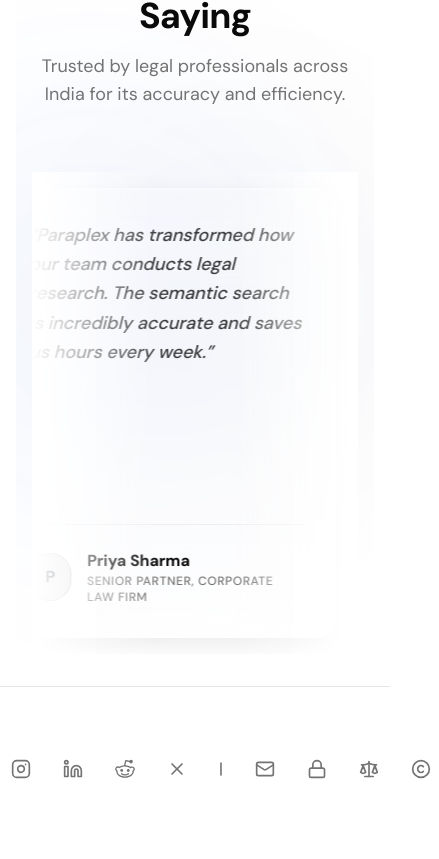
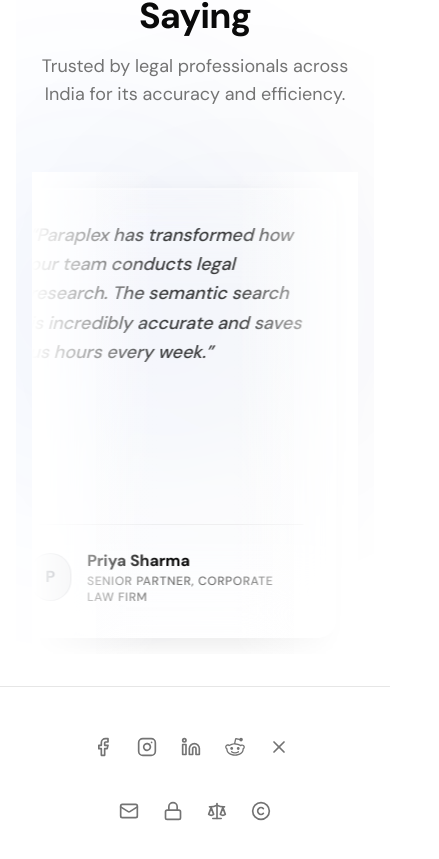
Before and after one commit to thelexbot/lex_html, a Next.js app: page / in a window 390 px wide. Shown: the part 4587-5446 px from the top of the page, 439 px wide, since content can reach past the window. Built offline with nearby package versions, Linux system fonts and the light colour scheme.

Commit message:
codeUpdated

```diff
--- a/components/layouts/Footer.tsx
+++ b/components/layouts/Footer.tsx
@@ -146,7 +146,7 @@ const Footer = () => {
       whileInView="visible"
       viewport={{ once: true }}
     >
-      <div className="container mx-auto px-6 py-14 font-medium">
+      <div className="container mx-auto px-4 py-10 md:px-6 md:py-14 font-medium">
         {/* <div className="grid grid-cols-1 gap-10 md:grid-cols-4">
           <motion.div variants={itemVariants} className="space-y-4">
             <div className="flex items-center gap-2 text-lg font-semibold">
@@ -229,9 +229,10 @@ const Footer = () => {
 
         <motion.div
           variants={itemVariants}
-          className="text-center text-base text-muted-foreground font-medium items-center justify-center flex"
+          className="text-center text-base text-muted-foreground font-medium items-center justify-center flex flex-col space-y-8"
         >
-          <div className="flex items-center gap-4 pt-2">
+          <div className="flex flex-wrap items-center justify-center gap-x-2 gap-y-6 md:gap-x-4">
+            <div className="flex items-center gap-1 md:gap-2">
               {socialLinks.map((social, index) => {
                 const Icon = social.icon;
                 return (
@@ -240,32 +241,31 @@ const Footer = () => {
                     href={social.href}
                     target="_blank"
                     rel="noopener noreferrer"
-                  className="text-muted-foreground hover:text-foreground transition-colors p-2 hover:bg-muted rounded-lg transform hover:scale-110 duration-200"
+                    className="text-muted-foreground hover:text-foreground transition-all p-2.5 hover:bg-muted rounded-xl active:scale-95"
                   >
-                  <Icon className="h-5 w-5 font-semibold" />
+                    <Icon className="h-5 w-5" />
                     <span className="sr-only">Social link</span>
                   </Link>
                 );
               })}
+            </div>
             <Link href="https://app.thelexbot.com/auth/signup" target="_blank">
-              <span className="mx-2 select-none">|</span>
+              <span className="hidden sm:block mx-2 select-none">|</span>
             </Link>
 
+            <div className="flex flex-wrap items-center justify-center gap-1 md:gap-2">
               {legalLinks.map((legal, index) => {
                 const Icon = legal.icon;
 
                 if (legal.isStatic) {
                   return (
-                  <div
-                    key={`legal-${index}`}
-                    className="flex items-center gap-3"
-                  >
+                    <div key={`legal-${index}`} className="flex items-center">
                       <button
                         type="button"
                         onClick={() => setShowCopyright(!showCopyright)}
-                      className={`transition-colors cursor-pointer p-2 rounded-md hover:bg-muted ${
+                        className={`transition-colors p-2.5 rounded-xl hover:bg-muted ${
                           showCopyright
-                          ? "text-primary"
+                            ? "text-primary bg-primary/5"
                             : "text-muted-foreground hover:text-foreground"
                         }`}
                         aria-label={legal.label}
@@ -273,17 +273,19 @@ const Footer = () => {
                         <Icon className="h-5 w-5" />
                       </button>
 
-                    <AnimatePresence>
+                      <AnimatePresence mode="wait">
                         {showCopyright && (
                           <motion.span
-                          initial={{ opacity: 0, x: -10, width: 0 }}
-                          animate={{ opacity: 1, x: 0, width: "auto" }}
-                          exit={{ opacity: 0, x: -10, width: 0 }}
-                          transition={{ duration: 0.3, ease: "easeOut" }}
-                          onClick={() => setShowCopyright(false)}
-                          className="overflow-hidden whitespace-nowrap text-sm font-semibold text-foreground cursor-pointer select-none"
+                            initial={{ opacity: 0, width: 0, marginLeft: 0 }}
+                            animate={{
+                              opacity: 1,
+                              width: "auto",
+                              marginLeft: 8,
+                            }}
+                            exit={{ opacity: 0, width: 0, marginLeft: 0 }}
+                            className="overflow-hidden whitespace-nowrap text-xs md:text-sm font-semibold text-foreground"
                           >
-                          2026 Paraplex. All rights reserved.
+                            © 2026 Paraplex.
                           </motion.span>
                         )}
                       </AnimatePresence>
@@ -297,20 +299,21 @@ const Footer = () => {
                     onClick={() => {
                       if (legal.isWhatsapp) {
                         window.open(
-                        "https://wa.me/917982092862?text=Hi%2C%20I%E2%80%99d%20like%20to%20get%20more%20information%20about%20your%20services.",
+                          "https://wa.me/917982092862?text=Hi",
                           "_blank",
                         );
                       } else {
                         router.push(legal.href!);
                       }
                     }}
-                  className="text-muted-foreground hover:text-foreground transition-colors p-2 cursor-pointer hover:bg-muted rounded-md transform hover:scale-110 duration-200"
+                    className="text-muted-foreground hover:text-foreground transition-all p-2.5 hover:bg-muted rounded-xl active:scale-95"
                     aria-label={legal.label}
                   >
                     <Icon className="h-5 w-5" />
                   </button>
                 );
               })}
+            </div>
           </div>
         </motion.div>
       </div>
```
Lines whose indentation alone changed are shown as unchanged.
